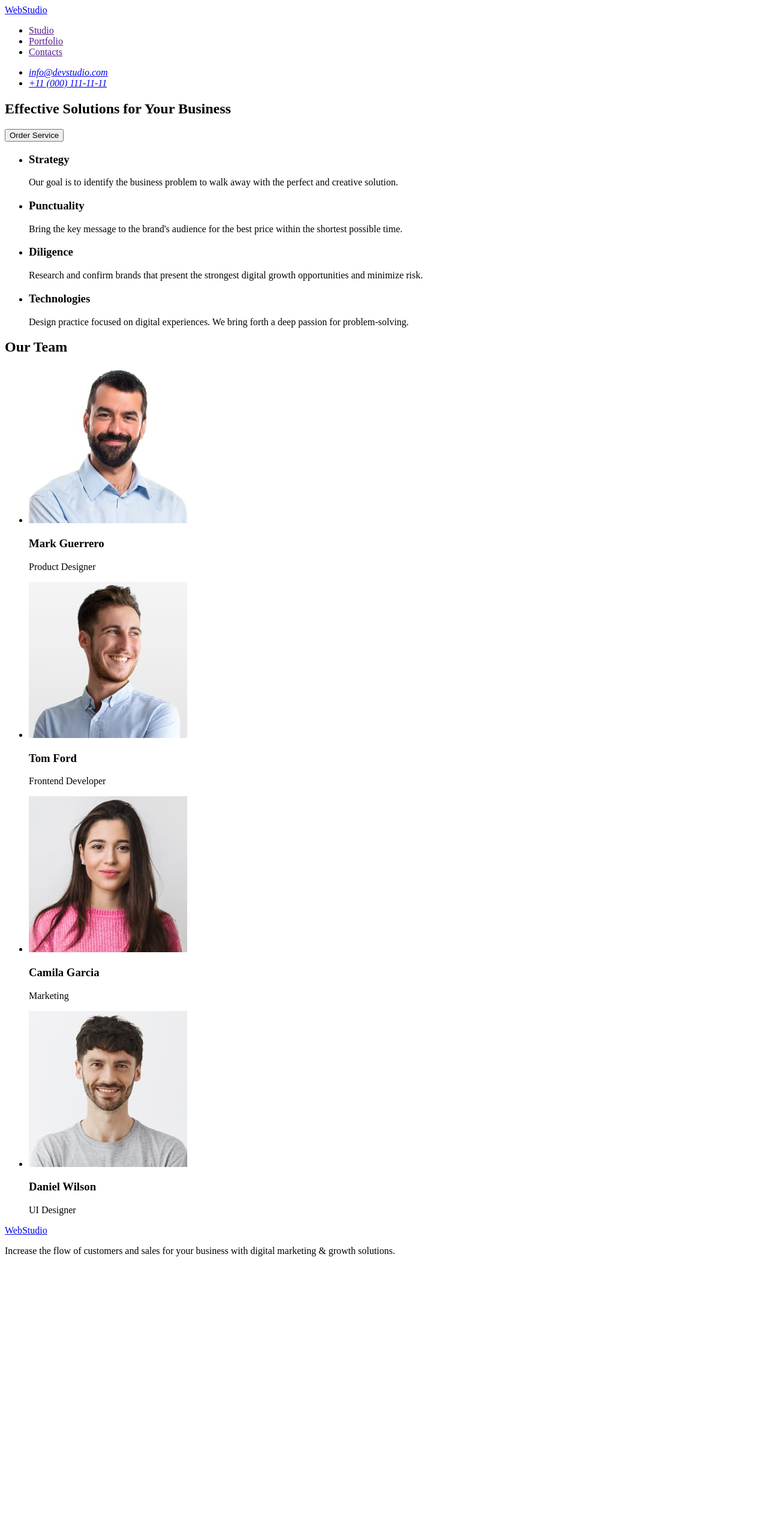
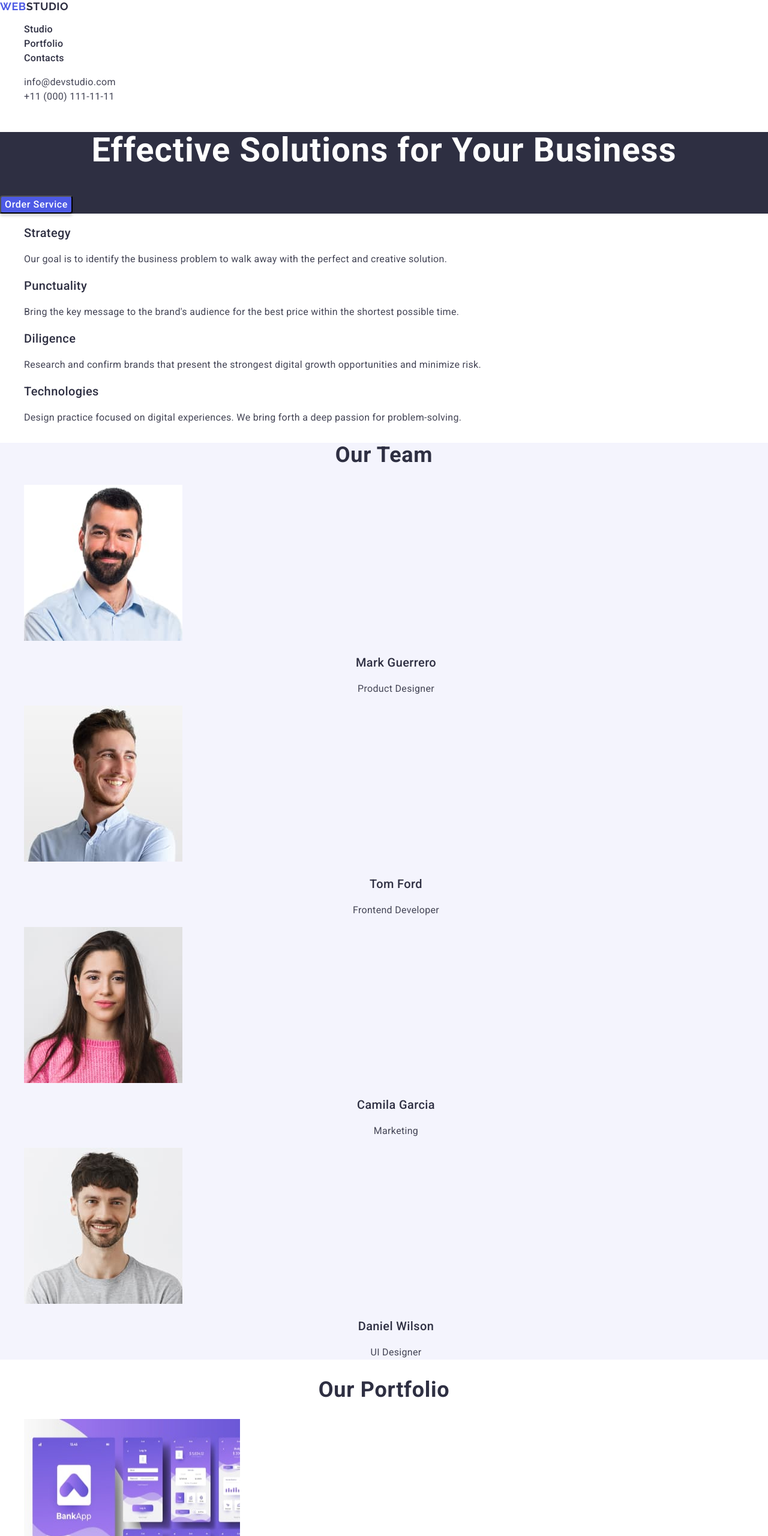
Before and after one commit to natalia130/goit-markup-hw-02, a plain HTML site: page index.html in a window 1280 px wide. Shown: the top 2560 px of the page at 60% size. Before the commit the page ends 2110 px from the top, so only its background shows below. Drawn offline with nearby package versions, Linux system fonts and the light colour scheme.

Commit message:
aded css

```diff
--- /dev/null
+++ b/css/styles.css
@@ -0,0 +1,212 @@
+body {
+  font-family: "Roboto", sans-serif;
+  background-color: #fff;
+}
+
+ul {
+  list-style-type: none;
+}
+
+a {
+  text-decoration: none;
+}
+
+.visually-hidden {
+  position: absolute;
+  width: 1px;
+  height: 1px;
+  margin: -1px;
+  border: 0;
+  padding: 0;
+
+  white-space: nowrap;
+  clip-path: inset(100%);
+  clip: rect(0 0 0 0);
+  overflow: hidden;
+}
+
+/** =============== HEADER =============== */
+.header {
+}
+.header-navigation {
+}
+.logo-header {
+  color: var(--NAVY-BLUE, #2e2f42);
+  font-family: "Raleway", sans-serif;
+  font-size: 18px;
+  line-height: 1.16666667;
+  letter-spacing: 0.03em;
+  text-transform: uppercase;
+}
+
+.logo-color {
+  color: var(--IRIS, #4d5ae5);
+}
+.header-menu-list {
+}
+.header-menu-iteam {
+}
+.header-menu-link {
+  color: var(--NAVY-BLUE, #2e2f42);
+  font-size: 16px;
+  font-weight: 500;
+  line-height: 1.5;
+  letter-spacing: 0.02em;
+}
+.header-menu-link:hover,
+.header-menu-link:focus {
+  color: var(--OCEAN, #404bbf);
+}
+.header-address {
+}
+.header-address-list {
+}
+.header-address-list-iteam {
+}
+.header-address-link {
+  color: var(--SLATE, #434455);
+  font-size: 16px;
+  font-style: normal;
+  font-weight: 400;
+  line-height: 1.5;
+  letter-spacing: 0.02em;
+}
+.header-address-link:hover,
+.header-address-link:focus {
+  color: var(--OCEAN, #404bbf);
+}
+/** ========================== */
+/** =========== HERO ================ */
+.hero {
+  background: var(--NAVY-BLUE, #2e2f42);
+}
+.hero-title {
+  color: var(--WHITE, #fff);
+  text-align: center;
+  font-size: 56px;
+  line-height: 1.07142857;
+  letter-spacing: 0.02em;
+}
+.order-button {
+  color: var(--WHITE, #fff);
+  font-family: inherit;
+  font-size: 16px;
+  font-weight: 500;
+  line-height: 1.5;
+  letter-spacing: 0.04em;
+  border-radius: 4px;
+  background: var(--IRIS, #4d5ae5);
+  box-shadow: 0px 4px 4px 0px rgba(0, 0, 0, 0.15);
+}
+
+.order-button:hover,
+.order-button:focus {
+  background: var(--OCEAN, #404bbf);
+}
+
+/** ===================== */
+/** ============ FEAUTURES ================ */
+
+.features {
+}
+.features-list {
+}
+.features-iteam {
+}
+.features-iteam-subtitle {
+  color: var(--NAVY-BLUE, #2e2f42);
+  font-size: 20px;
+  font-weight: 500;
+  line-height: 1.2;
+  letter-spacing: 0.02em;
+}
+.features-iteam-text {
+  color: var(--SLATE, #434455);
+  font-size: 16px;
+  line-height: 1.5;
+  letter-spacing: 0.02em;
+}
+/** ===================== */
+/** =========== TEAM ============ */
+.team {
+  background: var(--CLOUD, #f4f4fd);
+}
+.team-title {
+  color: var(--NAVY-BLUE, #2e2f42);
+  text-align: center;
+  font-size: 36px;
+  line-height: 1.11111111;
+  letter-spacing: 0.02em;
+  text-transform: capitalize;
+}
+.team-list {
+}
+.team-item {
+}
+.team-img {
+}
+.team-subtitle {
+  color: var(--NAVY-BLUE, #2e2f42);
+  text-align: center;
+  font-size: 20px;
+  font-weight: 500;
+  line-height: 1.2;
+  letter-spacing: 0.02em;
+}
+.team-text {
+  color: var(--SLATE, #434455);
+  text-align: center;
+  font-size: 16px;
+  line-height: 1.5;
+  letter-spacing: 0.02em;
+}
+/* ================================ */
+/* ================ OUR PORTFOLIO ================== */
+.portfolio {
+}
+.portfolio-title {
+  color: var(--NAVY-BLUE, #2e2f42);
+  text-align: center;
+  font-size: 36px;
+  line-height: 1.11111111;
+  letter-spacing: 0.02em;
+  text-transform: capitalize;
+}
+.portfolio-list {
+}
+.portfolio-iteam {
+}
+.portfolio-img {
+}
+.portfolio-subtitle {
+  color: var(--NAVY-BLUE, #2e2f42);
+  font-size: 20px;
+  font-weight: 500;
+  line-height: 1.2;
+  letter-spacing: 0.02em;
+}
+.portfolio-text {
+  color: var(--SLATE, #434455);
+  font-size: 16px;
+  line-height: 1.5;
+  letter-spacing: 0.02em;
+}
+/* ========================== */
+/* ================= FOOTER =========== */
+.footer {
+  background: var(--NAVY-BLUE, #2e2f42);
+}
+.logo-footer {
+  color: var(--CLOUD, #f4f4fd);
+  font-family: "Raleway", sans-serif;
+  font-size: 18px;
+  line-height: 1.16666667;
+  letter-spacing: 0.03em;
+  text-transform: uppercase;
+}
+.footer-text {
+  color: var(--CLOUD, #f4f4fd);
+  font-size: 16px;
+  line-height: 1.5;
+  letter-spacing: 0.02em;
+}
--- a/index.html
+++ b/index.html
@@ -4,58 +4,85 @@
     <meta charset="UTF-8" />
     <meta name="viewport" content="width=device-width, initial-scale=1.0" />
     <title>WebStudio</title>
+    <link rel="preconnect" href="https://fonts.googleapis.com" />
+    <link rel="preconnect" href="https://fonts.gstatic.com" crossorigin />
+    <link
+      href="https://fonts.googleapis.com/css2?family=Raleway:wght@700&family=Roboto:wght@400;500;700&display=swap"
+      rel="stylesheet"
+    />
+    <link
+      rel="stylesheet"
+      href="node_modules/modern-normalize/modern-normalize.css"
+    />
+    <link href="./css/styles.css" rel="stylesheet" />
   </head>
   <body>
-    <header>
-      <nav>
-        <a href="./index.html">WebStudio</a>
-        <ul>
-          <li><a href="">Studio</a></li>
-          <li><a href="">Portfolio</a></li>
-          <li><a href="">Contacts</a></li>
+    <header class="header">
+      <nav class="header-navigation">
+        <a class="logo-header" href="./index.html"
+          ><span class="logo-color">Web</span>Studio</a
+        >
+        <ul class="header-menu-list">
+          <li class="header-menu-iteam">
+            <a class="header-menu-link" href="">Studio</a>
+          </li>
+          <li class="header-menu-iteam">
+            <a class="header-menu-link" href="">Portfolio</a>
+          </li>
+          <li class="header-menu-iteam">
+            <a class="header-menu-link" href="">Contacts</a>
+          </li>
         </ul>
       </nav>
-      <address>
-        <ul>
-          <li><a href="mailto:info@devstudio.com">info@devstudio.com</a></li>
-          <li><a href="tel:+110001111111">+11 (000) 111-11-11</a></li>
+      <address class="header-address">
+        <ul class="header-address-list">
+          <li class="header-address-list-iteam">
+            <a class="header-address-link" href="mailto:info@devstudio.com"
+              >info@devstudio.com</a
+            >
+          </li>
+          <li class="header-address-list-iteam">
+            <a class="header-address-link" href="tel:+110001111111"
+              >+11 (000) 111-11-11</a
+            >
+          </li>
         </ul>
       </address>
     </header>
 
     <main>
-      <section>
-        <h1>Effective Solutions for Your Business</h1>
-        <button type="button">Order Service</button>
+      <section class="hero">
+        <h1 class="hero-title">Effective Solutions for Your Business</h1>
+        <button class="order-button" type="button">Order Service</button>
       </section>
 
-      <section>
-        <h2 hidden>About</h2>
-        <ul>
-          <li>
-            <h3>Strategy</h3>
-            <p>
+      <section class="features">
+        <h2 class="visually-hidden">Features</h2>
+        <ul class="features-list">
+          <li class="features-iteam">
+            <h3 class="features-iteam-subtitle">Strategy</h3>
+            <p class="features-iteam-text">
               Our goal is to identify the business problem to walk away with the
               perfect and creative solution.
             </p>
           </li>
-          <li>
-            <h3>Punctuality</h3>
-            <p>
+          <li class="features-iteam">
+            <h3 class="features-iteam-subtitle">Punctuality</h3>
+            <p class="features-iteam-text">
               Bring the key message to the brand's audience for the best price
               within the shortest possible time.
             </p>
           </li>
-          <li>
-            <h3>Diligence</h3>
-            <p>
+          <li class="features-iteam">
+            <h3 class="features-iteam-subtitle">Diligence</h3>
+            <p class="features-iteam-text">
               Research and confirm brands that present the strongest digital
               growth opportunities and minimize risk.
             </p>
           </li>
-          <li>
-            <h3>Technologies</h3>
-            <p>
+          <li class="features-iteam">
+            <h3 class="features-iteam-subtitle">Technologies</h3>
+            <p class="features-iteam-text">
               Design practice focused on digital experiences. We bring forth a
               deep passion for problem-solving.
             </p>
@@ -63,56 +90,134 @@
         </ul>
       </section>
 
-      <section>
-        <h2>Our Team</h2>
-        <ul>
-          <li>
+      <section class="team">
+        <h2 class="team-title">Our Team</h2>
+        <ul class="team-list">
+          <li class="team-item">
             <img
+              class="team-img"
               src="./images/mark-guerrero.jpg"
               alt="Photo of Mark Guerrero"
               width="264"
               height="260"
             />
-            <h3>Mark Guerrero</h3>
-            <p>Product Designer</p>
+            <h3 class="team-subtitle">Mark Guerrero</h3>
+            <p class="team-text">Product Designer</p>
           </li>
-          <li>
+          <li class="team-item">
             <img
+              class="team-img"
               src="./images/tom-ford.jpg"
               alt="Photo of Tom Ford"
               width="264"
               height="260"
             />
-            <h3>Tom Ford</h3>
-            <p>Frontend Developer</p>
+            <h3 class="team-subtitle">Tom Ford</h3>
+            <p class="team-text">Frontend Developer</p>
           </li>
-          <li>
+          <li class="team-item">
             <img
+              class="team-img"
               src="./images/camila-garcia.jpg"
               alt="Photo of Camila Garcia"
               width="264"
               height="260"
             />
-            <h3>Camila Garcia</h3>
-            <p>Marketing</p>
+            <h3 class="team-subtitle">Camila Garcia</h3>
+            <p class="team-text">Marketing</p>
           </li>
-          <li>
+          <li class="team-item">
             <img
+              class="team-img"
               src="./images/daniel-wilson.jpg"
               alt="Photo of Daniel Wilson"
               width="264"
               height="260"
             />
-            <h3>Daniel Wilson</h3>
-            <p>UI Designer</p>
+            <h3 class="team-subtitle">Daniel Wilson</h3>
+            <p class="team-text">UI Designer</p>
+          </li>
+        </ul>
+      </section>
+
+      <section class="portfolio">
+        <h2 class="portfolio-title">Our Portfolio</h2>
+        <ul class="portfolio-list">
+          <li class="portfolio-iteam">
+            <img
+              class="portfolio-img"
+              src="./images/portfolio-section-img-1.jpg"
+              alt="Banking App"
+              width="360"
+              height="360"
+            />
+            <h3 class="portfolio-subtitle">Banking App</h3>
+            <p class="portfolio-text">App</p>
+          </li>
+          <li class="portfolio-iteam">
+            <img
+              class="portfolio-img"
+              src="./images/portfolio-section-img-2.jpg"
+              alt="Cashless Payment"
+              width="360"
+              height="360"
+            />
+            <h3 class="portfolio-subtitle">Cashless Payment</h3>
+            <p class="portfolio-text">Marketing</p>
+          </li>
+          <li class="portfolio-iteam">
+            <img
+              class="portfolio-img"
+              src="./images/portfolio-section-img-3.jpg"
+              alt="Meditaion App"
+              width="360"
+              height="360"
+            />
+            <h3 class="portfolio-subtitle">Meditaion App</h3>
+            <p class="portfolio-text">App</p>
+          </li>
+          <li class="portfolio-iteam">
+            <img
+              class="portfolio-img"
+              src="./images/portfolio-section-img-4.jpg"
+              alt="Taxi Service"
+              width="360"
+              height="360"
+            />
+            <h3 class="portfolio-subtitle">Taxi Service</h3>
+            <p class="portfolio-text">Marketing</p>
+          </li>
+          <li class="portfolio-iteam">
+            <img
+              class="portfolio-img"
+              src="./images/portfolio-section-img-5.jpg"
+              alt="Screen Illustrations"
+              width="360"
+              height="360"
+            />
+            <h3 class="portfolio-subtitle">Screen Illustrations</h3>
+            <p class="portfolio-text">Design</p>
+          </li>
+          <li class="portfolio-iteam">
+            <img
+              class="portfolio-img"
+              src="./images/portfolio-section-img-6.jpg"
+              alt="Online Courses"
+              width="360"
+              height="360"
+            />
+            <h3 class="portfolio-subtitle">Online Courses</h3>
+            <p class="portfolio-text">Marketing</p>
           </li>
         </ul>
       </section>
     </main>
 
-    <footer>
-      <a href="./index.html">WebStudio</a>
-      <p>
+    <footer class="footer">
+      <a class="logo-footer" href="./index.html"
+        ><span class="logo-color">Web</span>Studio</a
+      >
+      <p class="footer-text">
         Increase the flow of customers and sales for your business with digital
         marketing & growth solutions.
       </p>
```
Also changed, not shown: images/portfolio-section-img-1.jpg (added), images/portfolio-section-img-2.jpg (added), images/portfolio-section-img-3.jpg (added), images/portfolio-section-img-4.jpg (added), images/portfolio-section-img-5.jpg (added), images/portfolio-section-img-6.jpg (added).
